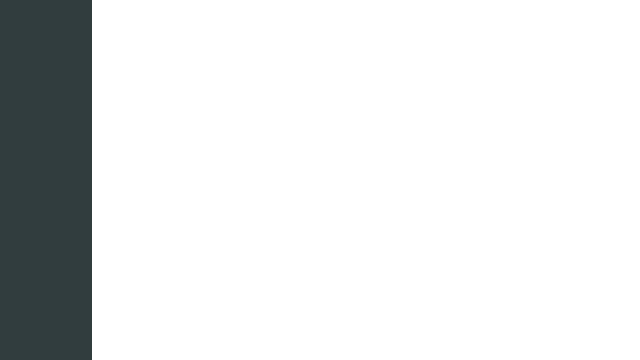
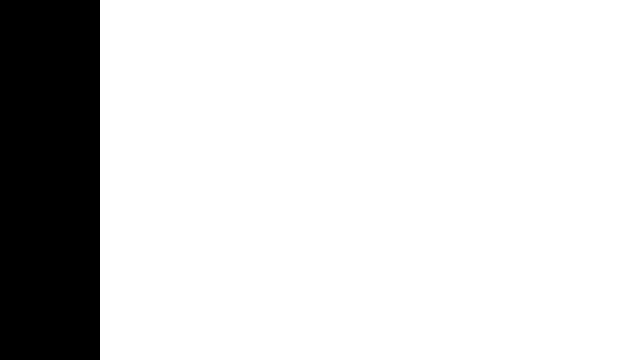
Before and after one commit to bdougie/overlay, a Gatsby site: page / in a window 1280 px wide. Shown: the top 360 px of the page, without its empty margins (0-640 px from the left). Built offline with nearby package versions, Linux system fonts and the light colour scheme; Gatsby itself is replaced by a stand-in of ours.

Commit message:
all black everything

```diff
--- a/src/pages/index.js
+++ b/src/pages/index.js
@@ -4,7 +4,7 @@
 
 const verticalLeft = {
   color: "white",
-  background: "#313d3e",
+  background: "black",
   padding: 40,
   textTransform: "uppercase",
   transform: "rotate(-180deg)",
@@ -12,7 +12,6 @@
   letterSpacing: ".3em",
   textAlign: "center",
   width: 100,
-  borderLeft: "white solid 8px",
   fontSize: 44,
   fontFamily: "Helvetica Neue",
   fontWeight: 500,
@@ -25,7 +24,6 @@
   textTransform: "uppercase",
   writingMode: "vertical-rl",
   textAlign: "center",
-  borderLeft: "white solid 8px",
   letterSpacing: ".3em",
   width: 100,
   fontSize: 44,
```
